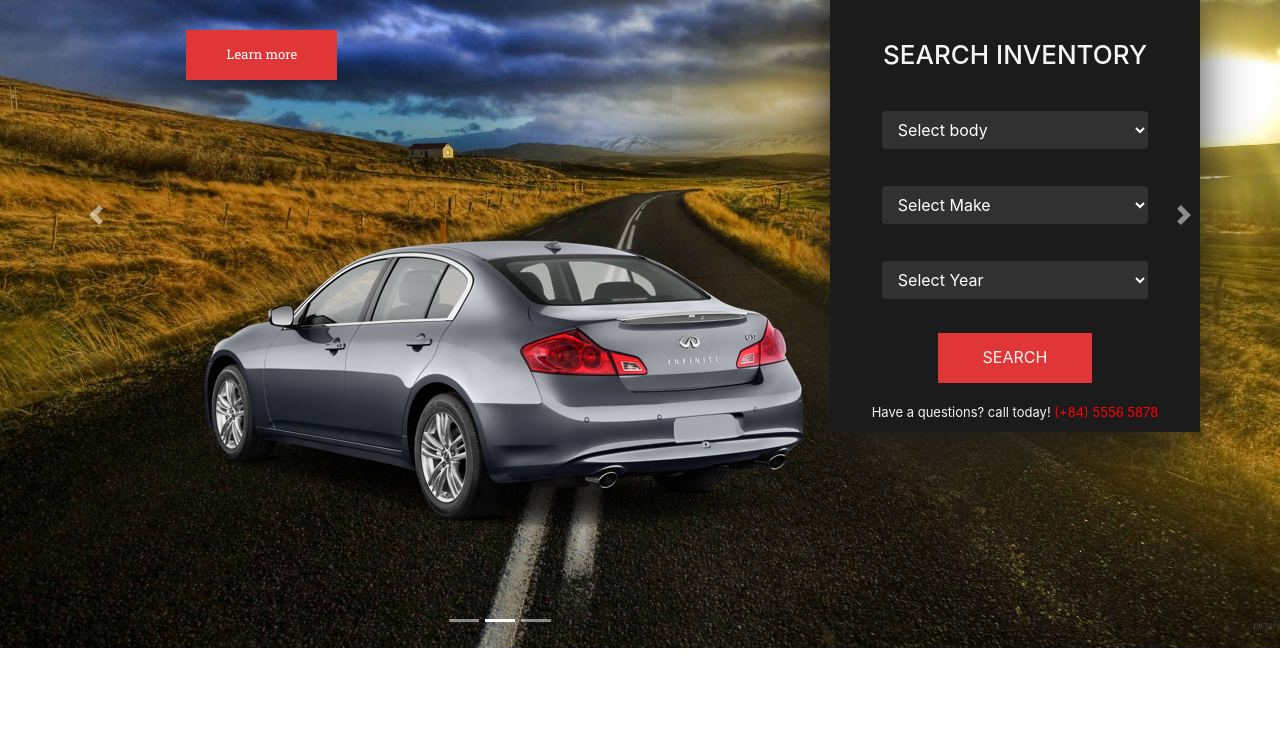
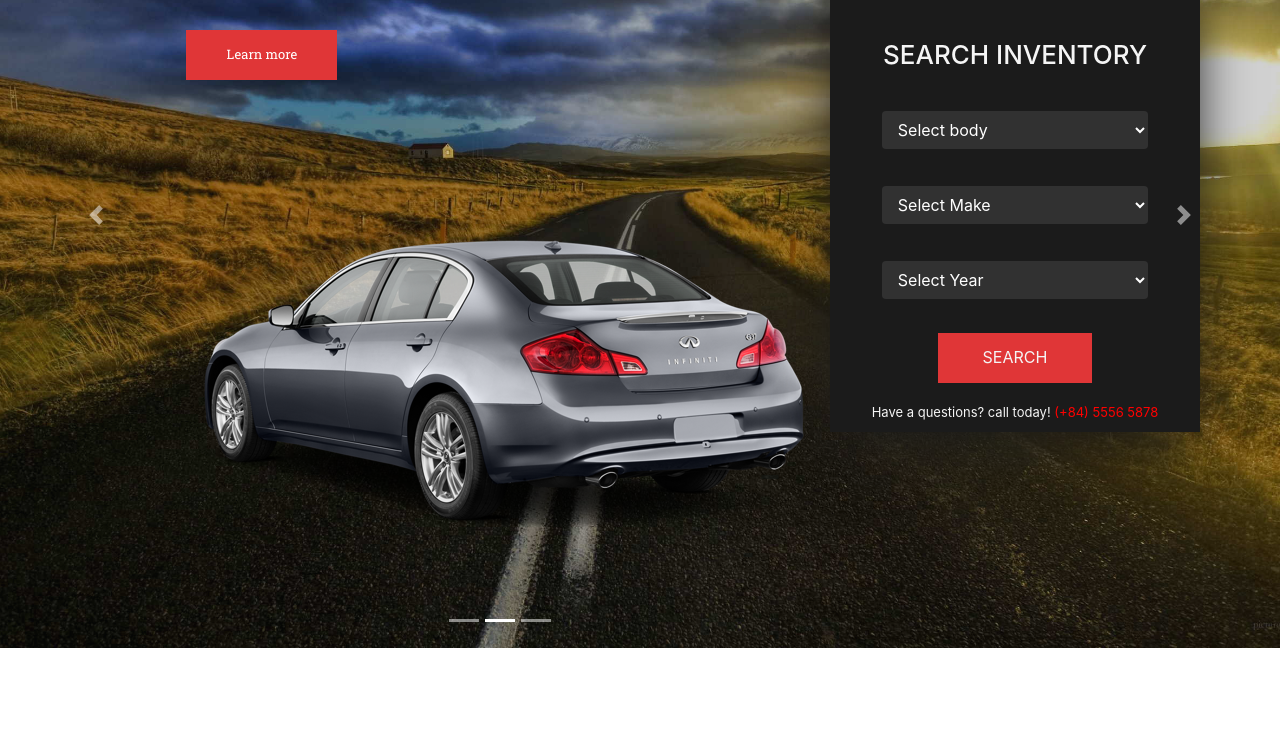
Before and after one commit to AliaksandrNovik/autoselect, a plain HTML site: page index.html in a window 1280 px wide. Shown: the part 429-1174 px from the top of the page. Drawn offline with nearby package versions, Linux system fonts and the light colour scheme; some packages are replaced by stand-ins of ours; a web font is replaced by a local one.

Commit message:
images optimizatin

```diff
--- a/css/main.css
+++ b/css/main.css
@@ -60,6 +60,25 @@ section.menu{
     width: 100%;
     background: url("../images/road.jpg") center no-repeat;
     background-size: cover;
+}
+
+.main-page::before{
+    background: #1A1A1A;
+    opacity: 0.2;
+    content: '';
+    display: block;
+    height: 100%;
+    position: absolute;
+    width: 100%;
+}
+
+.main-page::after{
+
+    content: '';
+    display: block;
+    height: 100%;
+    position: absolute;
+    width: 100%;
 }
 
 
```
Also changed, not shown: images/car-red.png, 1 other file.
